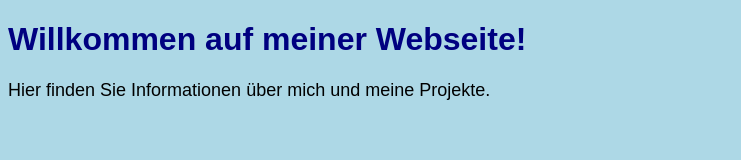
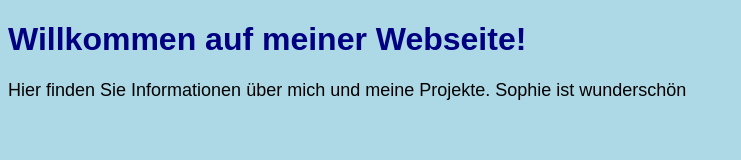
Before and after one commit to ErSieCode/ersiecode.github.io, a website: page index.html in a window 1280 px wide. Shown: the whole page, without its empty margins (0-741 px from the left). Drawn offline with Linux system fonts and the light colour scheme.

Commit message:
Update index.html

```diff
--- a/index.html
+++ b/index.html
@@ -6,7 +6,7 @@
 </head>
 <body>
   <h1>Willkommen auf meiner Webseite!</h1>
-  <p>Hier finden Sie Informationen über mich und meine Projekte.</p>
+  <p>Hier finden Sie Informationen über mich und meine Projekte. Sophie ist wunderschön</p>
   <script src="script.js"></script>
 </body>
 </html>
```
